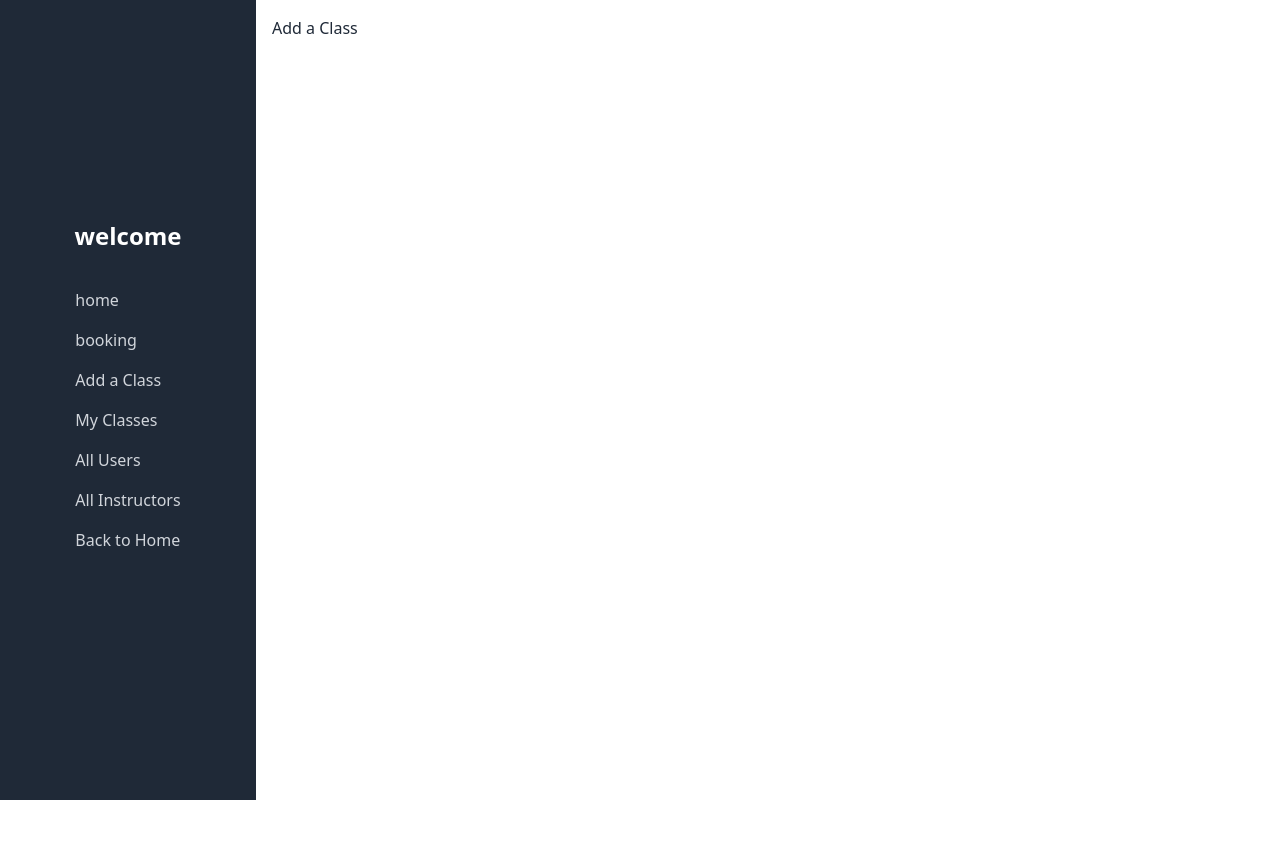
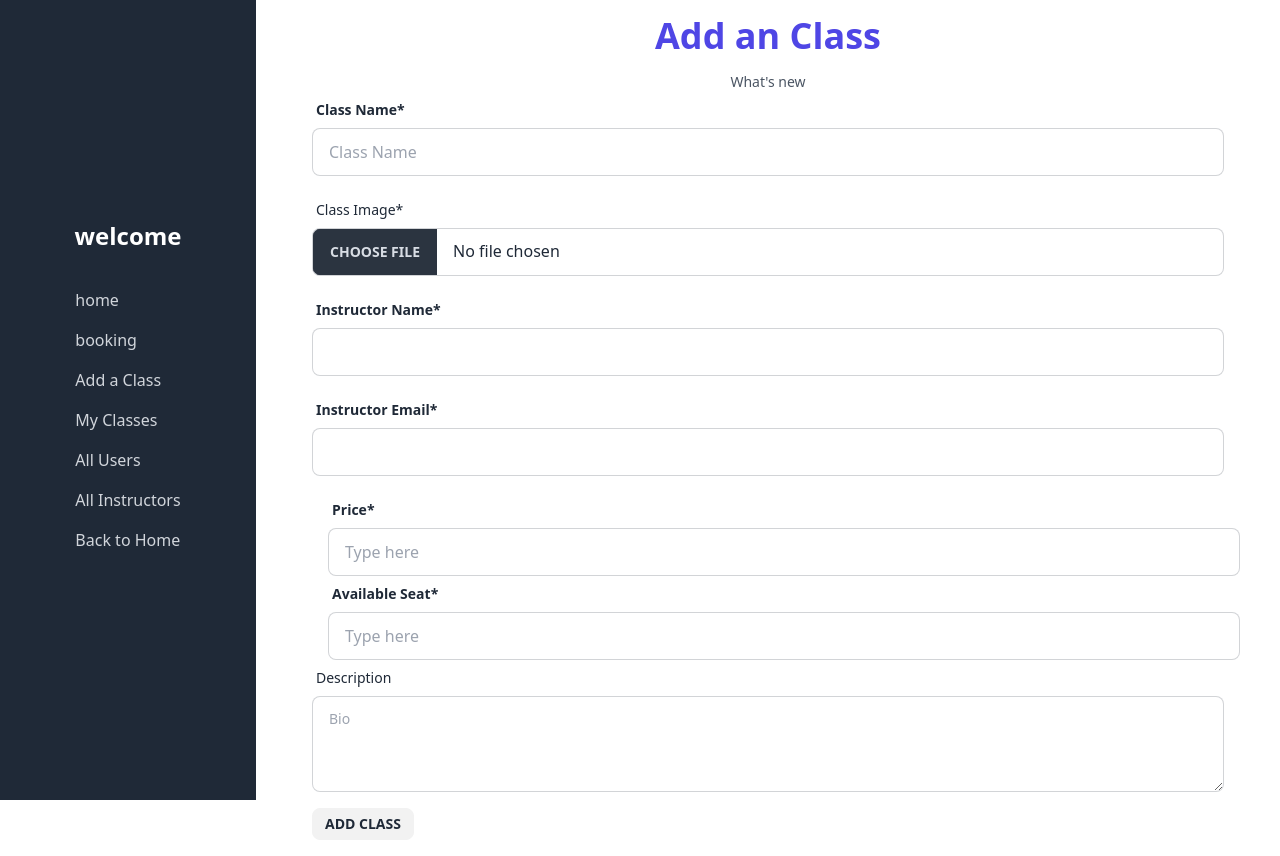
Before and after one commit to islammazharul/park-sports-client, a React (Vite) app in the folder park-sport-clientt/: page /dashboard/addClasses in a window 1280 px wide. Before the commit the page ends 800 px from the top, so only its background shows below. Built offline with nearby package versions, Linux system fonts and the light colour scheme; no server answers.

Commit message:
add class form

```diff
--- a/park-sport-clientt/package.json
+++ b/park-sport-clientt/package.json
@@ -21,7 +21,8 @@
     "react-icons": "^4.9.0",
     "react-responsive-carousel": "^3.2.23",
     "react-router-dom": "^6.11.2",
-    "sort-by": "^1.2.0"
+    "sort-by": "^1.2.0",
+    "sweetalert2": "^11.7.11"
   },
   "devDependencies": {
     "@types/react": "^18.0.37",
--- a/park-sport-clientt/src/firebase/firebase.config.js
+++ b/park-sport-clientt/src/firebase/firebase.config.js
@@ -4,7 +4,7 @@ import { initializeApp } from "firebase/app";
 // https://firebase.google.com/docs/web/setup#available-libraries
 
 // Your web app's Firebase configuration
-console.log('env', import.meta.env.VITE_apiKey);
+// console.log('env', import.meta.env.VITE_apiKey);
 const firebaseConfig = {
     apiKey: import.meta.env.VITE_apiKey,
     authDomain: import.meta.env.VITE_authDomain,
--- a/park-sport-clientt/src/pages/Dashboard/Instructor/AddClasses/AddClasses.jsx
+++ b/park-sport-clientt/src/pages/Dashboard/Instructor/AddClasses/AddClasses.jsx
@@ -1,9 +1,118 @@
-import React from 'react';
+import React, { useContext, useEffect } from 'react';
+import SectionTitle from '../../../../components/SectionTitle/SectionTitle';
+import { useForm } from 'react-hook-form';
+import { AuthContext } from '../../../../provider/AuthProvider';
+import Swal from 'sweetalert2';
+
+const imag_hosting_token = import.meta.env.VITE_Image_Upload_Token
 
 const AddClasses = () => {
+    const { register, handleSubmit, reset } = useForm();
+    const { user } = useContext(AuthContext)
+    const image_hosting_url = `https://api.imgbb.com/1/upload?key=${imag_hosting_token}`
+    console.log(image_hosting_url);
+
+
+
+
+    const onSubmit = data => {
+        const formData = new FormData()
+        formData.append('image', data.image[0])
+
+        fetch(image_hosting_url, {
+            method: 'POST',
+            body: formData
+        })
+            .then(res => res.json())
+            .then(imageResponse => {
+                console.log(imageResponse);
+                if (imageResponse.success) {
+                    const imgURL = imageResponse.data.display_url
+                    const { class_name, instructor_name, email, price, available_seat, description } = data;
+                    const newClass = { class_name, instructor_name, email, price: parseFloat(price), available_seat: parseInt(available_seat), description, image: imgURL }
+                    console.log(newClass);
+                    fetch("http://localhost:5000/sports", {
+                        method: 'POST',
+                        headers: {
+                            'content-type': 'application/json'
+                        },
+                        body: JSON.stringify(newClass)
+                    })
+                        .then(res => res.json())
+                        .then(data => {
+                            console.log(data);
+                            if (data.insertedId) {
+                                reset()
+                                Swal.fire({
+                                    position: 'top-end',
+                                    icon: 'success',
+                                    title: 'Class added successfully',
+                                    showConfirmButton: false,
+                                    timer: 1500
+                                })
+                            }
+                        })
+                }
+            })
+
+
+
+    }
+
     return (
-        <div>
-            <h2>Add a Class</h2>
+        <div className="w-full px-10">
+            <SectionTitle subHeading="What's new" heading="Add an Class" ></SectionTitle>
+            <form onSubmit={handleSubmit(onSubmit)}>
+                <div className="form-control w-full mb-4">
+                    <label className="label">
+                        <span className="label-text font-semibold">Class Name*</span>
+                    </label>
+                    <input type="text" placeholder="Class Name"
+                        {...register("class_name", { required: true, maxLength: 120 })}
+                        className="input input-bordered w-full " />
+                </div>
+                <div className="form-control w-full my-4">
+                    <label className="label">
+                        <span className="label-text">Class Image*</span>
+                    </label>
+                    <input type="file" {...register("image", { required: true })} className="file-input file-input-bordered w-full " />
+                </div>
+                <div className="form-control w-full mb-4">
+                    <label className="label">
+                        <span className="label-text font-semibold">Instructor Name*</span>
+                    </label>
+                    <input type="text" defaultValue={user?.displayName} placeholder={user?.displayName}
+                        {...register("instructor_name", { required: true, maxLength: 120 })}
+                        className="input input-bordered w-full " />
+                </div>
+                <div className="form-control w-full mb-4">
+                    <label className="label">
+                        <span className="label-text font-semibold">Instructor Email*</span>
+                    </label>
+                    <input type="email" defaultValue={user?.email} placeholder={user?.email}
+                        {...register("email", { required: true })}
+                        className="input input-bordered w-full " />
+                </div>
+                <div className="form-control w-full ml-4">
+                    <label className="label">
+                        <span className="label-text font-semibold">Price*</span>
+                    </label>
+                    <input type="number" {...register("price", { required: true })} placeholder="Type here" className="input input-bordered w-full " />
+                </div>
+                <div className="form-control w-full ml-4">
+                    <label className="label">
+                        <span className="label-text font-semibold">Available Seat*</span>
+                    </label>
+                    <input type="number" {...register("available_seat", { required: true })} placeholder="Type here" className="input input-bordered w-full " />
+                </div>
+                <div className="form-control">
+                    <label className="label">
+                        <span className="label-text">Description</span>
+                    </label>
+                    <textarea {...register("description", { required: true })} className="textarea textarea-bordered h-24" placeholder="Bio"></textarea>
+                </div>
+                <input className="btn btn-sm mt-4" type="submit" value="Add Class" />
+            </form>
         </div>
     );
 };
--- a/park-sport-clientt/src/pages/Login/Login.jsx
+++ b/park-sport-clientt/src/pages/Login/Login.jsx
@@ -1,24 +1,57 @@
 import React, { useContext } from 'react';
 import { Helmet } from 'react-helmet-async';
 import { useForm } from 'react-hook-form';
-import { Link } from 'react-router-dom';
+import { Link, useLocation, useNavigate } from 'react-router-dom';
 import { AuthContext } from '../../provider/AuthProvider';
+import Swal from 'sweetalert2';
+import { FcGoogle } from 'react-icons/fc';
 
 const Login = () => {
     const { register, reset, handleSubmit, formState: { errors } } = useForm();
     const { signIn, googleSignIn, githubSignIn } = useContext(AuthContext)
+    const navigate = useNavigate();
+    const location = useLocation();
+    const from = location.state?.from?.pathname || "/";
 
     const onSubmit = data => {
         signIn(data.email, data.password)
             .then(result => {
                 const loggedUser = result.user
-                console.log("sign user", loggedUser);
+                Swal.fire({
+                    title: 'User Login Successfully.',
+                    showClass: {
+                        popup: 'animate__animated animate__fadeInDown'
+                    },
+                    hideClass: {
+                        popup: 'animate__animated animate__fadeOutUp'
+                    }
+                })
+                navigate(from, { replace: true })
             })
             .catch(error => {
                 console.log(error.message);
             })
-        console.log(data)
     }
+
+    const handleGoogleSignIn = () => {
+        googleSignIn()
+            .then(() => {
+                Swal.fire({
+                    title: 'User Login Successfully.',
+                    showClass: {
+                        popup: 'animate__animated animate__fadeInDown'
+                    },
+                    hideClass: {
+                        popup: 'animate__animated animate__fadeOutUp'
+                    }
+                })
+                navigate(from, { replace: true })
+            })
+            .catch(error => {
+                console.log(error.message);
+            })
+    }
+
     return (
         <>
             <Helmet>
@@ -70,36 +103,7 @@ const Login = () => {
                         <div className="absolute px-5 bg-white">Or</div>
                     </div>
                     <div className="flex mt-4 gap-x-2">
-                        <button
-                            type="button"
-                            className="flex items-center justify-center w-full p-2 border border-green-500 focus:ring-2 focus:ring-offset-1 focus:ring-green-600"
-                        >
-                            <svg
-                                xmlns="http://www.w3.org/2000/svg"
-                                viewBox="0 0 32 32"
-                                className="w-5 h-5 fill-current"
-                            >
-                                <path d="M16.318 13.714v5.484h9.078c-0.37 2.354-2.745 6.901-9.078 6.901-5.458 0-9.917-4.521-9.917-10.099s4.458-10.099 9.917-10.099c3.109 0 5.193 1.318 6.38 2.464l4.339-4.182c-2.786-2.599-6.396-4.182-10.719-4.182-8.844 0-16 7.151-16 16s7.156 16 16 16c9.234 0 15.365-6.49 15.365-15.635 0-1.052-0.115-1.854-0.255-2.651z"></path>
-                            </svg>
-                        </button>
-                        <button className="flex items-center justify-center w-full p-2 border border-green-500 focus:ring-2 focus:ring-offset-1 focus:ring-green-600">
-                            <svg
-                                xmlns="http://www.w3.org/2000/svg"
-                                viewBox="0 0 32 32"
-                                className="w-5 h-5 fill-current"
-                            >
-                                <path d="M16 0.396c-8.839 0-16 7.167-16 16 0 7.073 4.584 13.068 10.937 15.183 0.803 0.151 1.093-0.344 1.093-0.772 0-0.38-0.009-1.385-0.015-2.719-4.453 0.964-5.391-2.151-5.391-2.151-0.729-1.844-1.781-2.339-1.781-2.339-1.448-0.989 0.115-0.968 0.115-0.968 1.604 0.109 2.448 1.645 2.448 1.645 1.427 2.448 3.744 1.74 4.661 1.328 0.14-1.031 0.557-1.74 1.011-2.135-3.552-0.401-7.287-1.776-7.287-7.907 0-1.751 0.62-3.177 1.645-4.297-0.177-0.401-0.719-2.031 0.141-4.235 0 0 1.339-0.427 4.4 1.641 1.281-0.355 2.641-0.532 4-0.541 1.36 0.009 2.719 0.187 4 0.541 3.043-2.068 4.381-1.641 4.381-1.641 0.859 2.204 0.317 3.833 0.161 4.235 1.015 1.12 1.635 2.547 1.635 4.297 0 6.145-3.74 7.5-7.296 7.891 0.556 0.479 1.077 1.464 1.077 2.959 0 2.14-0.020 3.864-0.020 4.385 0 0.416 0.28 0.916 1.104 0.755 6.4-2.093 10.979-8.093 10.979-15.156 0-8.833-7.161-16-16-16z"></path>
-                            </svg>
-                        </button>
-                        <button className="flex items-center justify-center w-full p-2 border border-green-500 focus:ring-2 focus:ring-offset-1 focus:ring-green-600">
-                            <svg
-                                xmlns="http://www.w3.org/2000/svg"
-                                viewBox="0 0 32 32"
-                                className="w-5 h-5 fill-current"
-                            >
-                                <path d="M31.937 6.093c-1.177 0.516-2.437 0.871-3.765 1.032 1.355-0.813 2.391-2.099 2.885-3.631-1.271 0.74-2.677 1.276-4.172 1.579-1.192-1.276-2.896-2.079-4.787-2.079-3.625 0-6.563 2.937-6.563 6.557 0 0.521 0.063 1.021 0.172 1.495-5.453-0.255-10.287-2.875-13.52-6.833-0.568 0.964-0.891 2.084-0.891 3.303 0 2.281 1.161 4.281 2.916 5.457-1.073-0.031-2.083-0.328-2.968-0.817v0.079c0 3.181 2.26 5.833 5.26 6.437-0.547 0.145-1.131 0.229-1.724 0.229-0.421 0-0.823-0.041-1.224-0.115 0.844 2.604 3.26 4.5 6.14 4.557-2.239 1.755-5.077 2.801-8.135 2.801-0.521 0-1.041-0.025-1.563-0.088 2.917 1.86 6.36 2.948 10.079 2.948 12.067 0 18.661-9.995 18.661-18.651 0-0.276 0-0.557-0.021-0.839 1.287-0.917 2.401-2.079 3.281-3.396z"></path>
-                            </svg>
-                        </button>
+                        <button onClick={handleGoogleSignIn} className="w-full px-4 py-2 text-white bg-green-500 hover:bg-green-600 focus:outline-none focus:bg-gray-600"><FcGoogle></FcGoogle> GOOGLE</button>
                     </div>
 
                     <p className="mt-8 text-xs font-light text-center text-gray-700">
--- a/park-sport-clientt/src/pages/Signup/Signup.jsx
+++ b/park-sport-clientt/src/pages/Signup/Signup.jsx
@@ -1,12 +1,17 @@
 import React, { useContext, useState } from 'react';
 import { Helmet } from 'react-helmet-async';
-import { Link } from 'react-router-dom';
+import { Link, useLocation, useNavigate } from 'react-router-dom';
 import { useForm } from "react-hook-form";
 import { AuthContext } from '../../provider/AuthProvider';
+import Swal from 'sweetalert2';
+import { FcGoogle } from 'react-icons/fc';
 
 const Signup = () => {
     const { register, reset, handleSubmit, formState: { errors }, watch } = useForm();
-    const { createUser, updateProfilePic } = useContext(AuthContext)
+    const { createUser, updateProfilePic } = useContext(AuthContext);
+    const navigate = useNavigate();
+    const location = useLocation();
+    const from = location.state?.from?.pathname || "/";
 
 
 
@@ -15,11 +20,52 @@ const Signup = () => {
             .then(result => {
                 const loggedUser = result.user
                 console.log("logged user", loggedUser);
+                updateProfilePic(data.name, data.photoURL)
+                    .then(() => {
+                        const savedUser = { name: data.name, email: data.email }
+                        fetch("http://localhost:5000/users")
+                            .then(res => res.json())
+                            .then(data => {
+                                if (data.insertedId) {
+                                    reset()
+                                    Swal.fire({
+                                        position: 'top-end',
+                                        icon: 'success',
+                                        title: 'Your work has been saved',
+                                        showConfirmButton: false,
+                                        timer: 1500
+                                    })
+                                    navigate(from, { replace: true })
+                                }
+                            })
+                    })
+                    .catch(error => {
+                        console.log(error);
+                    })
             })
             .catch(error => {
                 console.log(error.message);
             })
         console.log(data);
+    }
+
+    const handleGoogleSignIn = () => {
+        googleSignIn()
+            .then(() => {
+                Swal.fire({
+                    title: 'User Login Successfully.',
+                    showClass: {
+                        popup: 'animate__animated animate__fadeInDown'
+                    },
+                    hideClass: {
+                        popup: 'animate__animated animate__fadeOutUp'
+                    }
+                })
+                navigate(from, { replace: true })
+            })
+            .catch(error => {
+                console.log(error.message);
+            })
     }
 
 
@@ -130,36 +176,7 @@ const Signup = () => {
                             <div className="absolute px-5 bg-white">Or</div>
                         </div>
                         <div className="flex mt-4 gap-x-2">
-                            <button
-                                type="button"
-                                className="flex items-center justify-center w-full p-2 border border-green-500 focus:ring-2 focus:ring-offset-1 focus:ring-green-600"
-                            >
-                                <svg
-                                    xmlns="http://www.w3.org/2000/svg"
-                                    viewBox="0 0 32 32"
-                                    className="w-5 h-5 fill-current"
-                                >
-                                    <path d="M16.318 13.714v5.484h9.078c-0.37 2.354-2.745 6.901-9.078 6.901-5.458 0-9.917-4.521-9.917-10.099s4.458-10.099 9.917-10.099c3.109 0 5.193 1.318 6.38 2.464l4.339-4.182c-2.786-2.599-6.396-4.182-10.719-4.182-8.844 0-16 7.151-16 16s7.156 16 16 16c9.234 0 15.365-6.49 15.365-15.635 0-1.052-0.115-1.854-0.255-2.651z"></path>
-                                </svg>
-                            </button>
-                            <button className="flex items-center justify-center w-full p-2 border border-green-500 focus:ring-2 focus:ring-offset-1 focus:ring-green-600">
-                                <svg
-                                    xmlns="http://www.w3.org/2000/svg"
-                                    viewBox="0 0 32 32"
-                                    className="w-5 h-5 fill-current"
-                                >
-                                    <path d="M16 0.396c-8.839 0-16 7.167-16 16 0 7.073 4.584 13.068 10.937 15.183 0.803 0.151 1.093-0.344 1.093-0.772 0-0.38-0.009-1.385-0.015-2.719-4.453 0.964-5.391-2.151-5.391-2.151-0.729-1.844-1.781-2.339-1.781-2.339-1.448-0.989 0.115-0.968 0.115-0.968 1.604 0.109 2.448 1.645 2.448 1.645 1.427 2.448 3.744 1.74 4.661 1.328 0.14-1.031 0.557-1.74 1.011-2.135-3.552-0.401-7.287-1.776-7.287-7.907 0-1.751 0.62-3.177 1.645-4.297-0.177-0.401-0.719-2.031 0.141-4.235 0 0 1.339-0.427 4.4 1.641 1.281-0.355 2.641-0.532 4-0.541 1.36 0.009 2.719 0.187 4 0.541 3.043-2.068 4.381-1.641 4.381-1.641 0.859 2.204 0.317 3.833 0.161 4.235 1.015 1.12 1.635 2.547 1.635 4.297 0 6.145-3.74 7.5-7.296 7.891 0.556 0.479 1.077 1.464 1.077 2.959 0 2.14-0.020 3.864-0.020 4.385 0 0.416 0.28 0.916 1.104 0.755 6.4-2.093 10.979-8.093 10.979-15.156 0-8.833-7.161-16-16-16z"></path>
-                                </svg>
-                            </button>
-                            <button className="flex items-center justify-center w-full p-2 border border-green-500 focus:ring-2 focus:ring-offset-1 focus:ring-green-600">
-                                <svg
-                                    xmlns="http://www.w3.org/2000/svg"
-                                    viewBox="0 0 32 32"
-                                    className="w-5 h-5 fill-current"
-                                >
-                                    <path d="M31.937 6.093c-1.177 0.516-2.437 0.871-3.765 1.032 1.355-0.813 2.391-2.099 2.885-3.631-1.271 0.74-2.677 1.276-4.172 1.579-1.192-1.276-2.896-2.079-4.787-2.079-3.625 0-6.563 2.937-6.563 6.557 0 0.521 0.063 1.021 0.172 1.495-5.453-0.255-10.287-2.875-13.52-6.833-0.568 0.964-0.891 2.084-0.891 3.303 0 2.281 1.161 4.281 2.916 5.457-1.073-0.031-2.083-0.328-2.968-0.817v0.079c0 3.181 2.26 5.833 5.26 6.437-0.547 0.145-1.131 0.229-1.724 0.229-0.421 0-0.823-0.041-1.224-0.115 0.844 2.604 3.26 4.5 6.14 4.557-2.239 1.755-5.077 2.801-8.135 2.801-0.521 0-1.041-0.025-1.563-0.088 2.917 1.86 6.36 2.948 10.079 2.948 12.067 0 18.661-9.995 18.661-18.651 0-0.276 0-0.557-0.021-0.839 1.287-0.917 2.401-2.079 3.281-3.396z"></path>
-                                </svg>
-                            </button>
+                            <button onClick={handleGoogleSignIn} className="w-full px-4 py-2 text-white bg-green-500 hover:bg-green-600 focus:outline-none focus:bg-gray-600"><FcGoogle></FcGoogle> GOOGLE</button>
                         </div>
                         <p className="mt-2 text-xs text-center text-gray-700">
                             {" "}
```
Also changed, not shown: park-sport-clientt/src/pages/Shared/NavBar/NavBar.jsx (+10 -1 lines), 1 other file (tests, documents, lock files or other folders).
